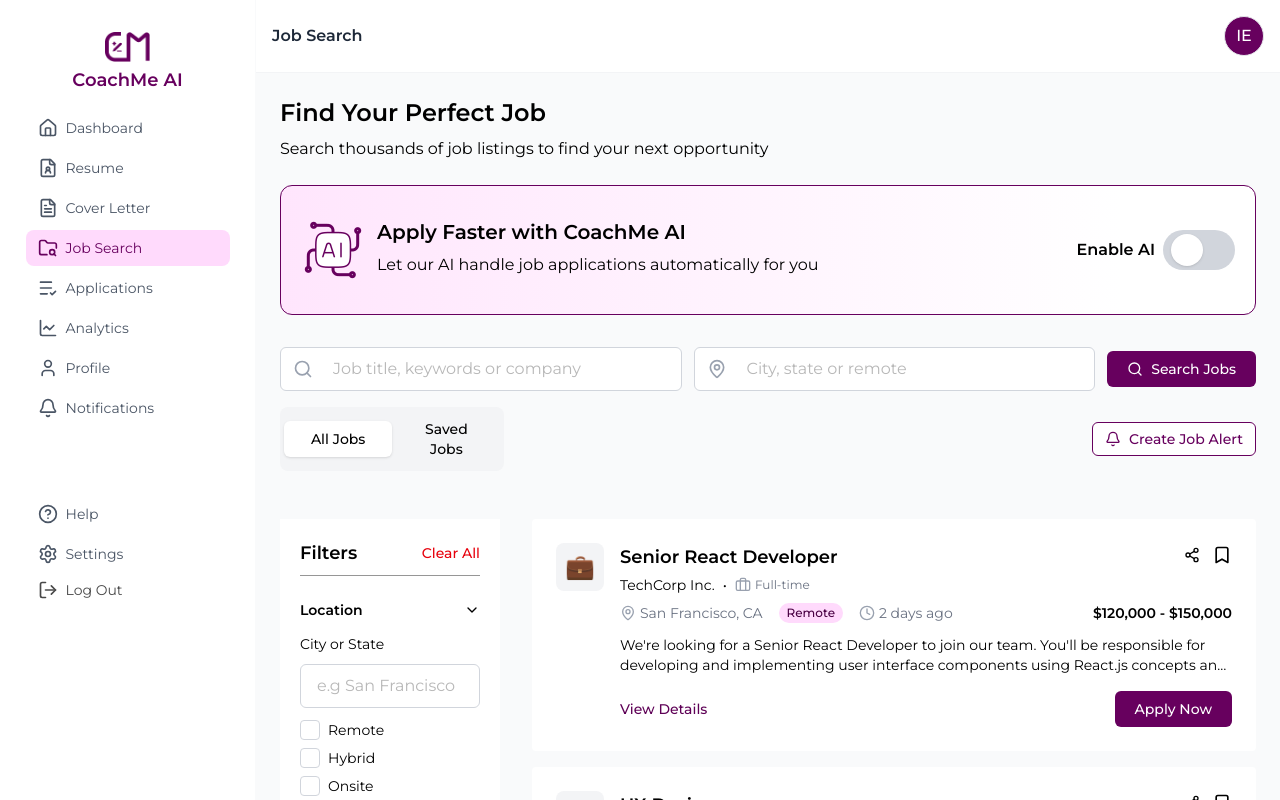
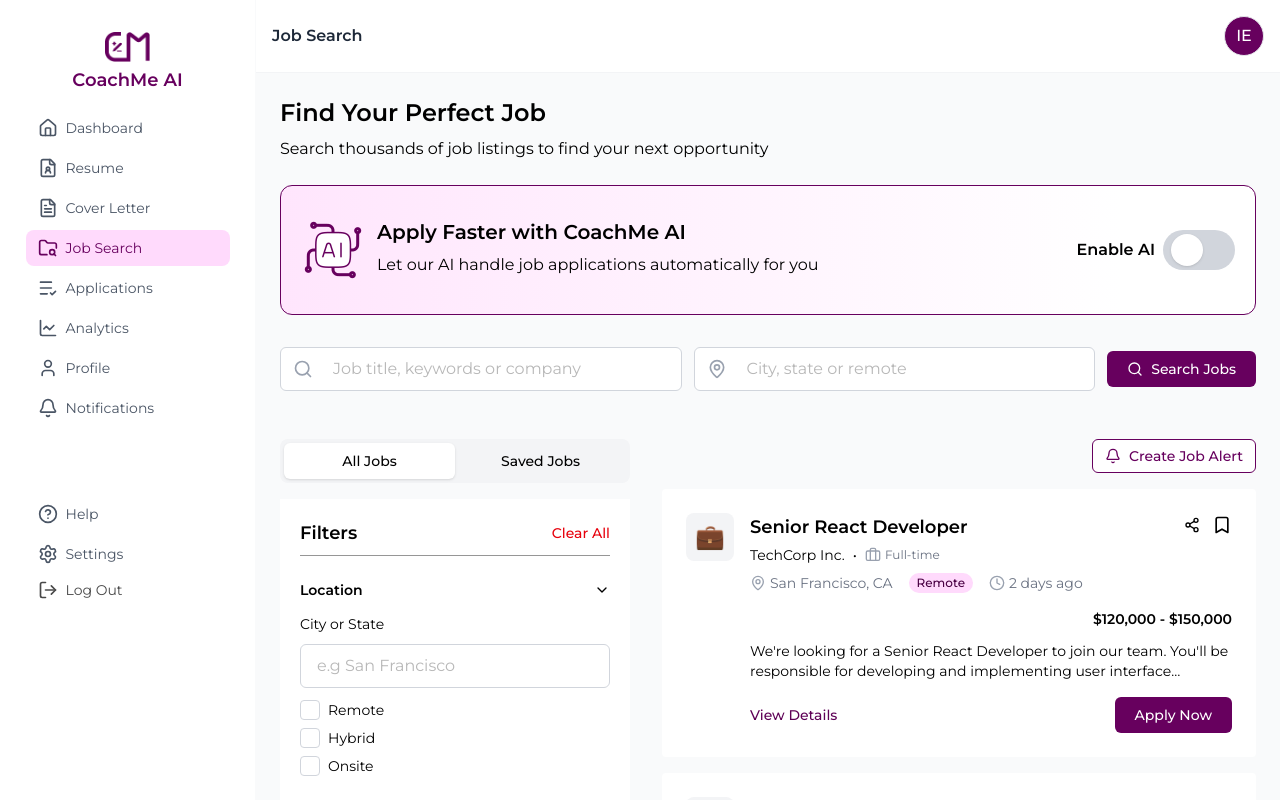
Before and after one commit to TheSkillGarage/coachme_ai, a React (Vite) app: page /user/jobs in a window 1280 px wide. Built offline with nearby package versions, Linux system fonts and the light colour scheme; sample sign-in values are in the browser's storage.

Commit message:
fix: job search layout

```diff
--- a/src/pages/jobsearch/details/index.tsx
+++ b/src/pages/jobsearch/details/index.tsx
@@ -96,8 +96,8 @@ export default function JobDetailsPage() {
           <p className="text-gray-500 mb-6">
             The job you're looking for doesn't exist in our database.
           </p>
-          <Link to="/user/jobs">
-            <Button variant="outline" icon={<ArrowLeft className="w-4 h-4 text-primary-700 m-auto" />} iconPosition="left" className="text-primary-700">
+          <Link to="/user/jobs" className="mx-auto flex justify-center">
+            <Button variant="outline" icon={<ArrowLeft className="w-4 h-4 text-primary-700" />} iconPosition="left" className="text-primary-700">
               Return to Job Search
             </Button>
           </Link>
--- a/src/pages/jobsearch/index.tsx
+++ b/src/pages/jobsearch/index.tsx
@@ -169,7 +169,7 @@ export default function JobSearch() {
 
         <SwitchAI />
 
-        <div className="">
+        <div className="mb-4">
           <SearchBar
             jobSearch={searchQuery}
             setJobSearch={setSearchQuery}
@@ -177,8 +177,11 @@ export default function JobSearch() {
             setLocationSearch={setLocationQuery}
           />
         </div>
-        <div className="py-4 flex flex-col xl:flex-row justify-between items-center">
-          <div className="w-full xl:w-[23%] flex items-center bg-gray-100 rounded-lg p-1">
+
+        <div className="py-4 xl:py-8">
+          <div className="grid grid-cols-1 xl:grid-cols-[350px_1fr] gap-8">
+            <div className="hidden xl:block">
+              <div className="mb-4 flex items-center bg-gray-100 rounded-lg p-1">
                 <button
                   onClick={() => setActiveTab("all")}
                   className={`w-full px-4 py-2 text-sm font-medium rounded-md cursor-pointer transition-colors ${
@@ -200,9 +203,41 @@ export default function JobSearch() {
                   Saved Jobs
                 </button>
               </div>
-          <div className="flex flex-col xl:flex-row gap-3 items-center w-full xl:w-auto">
-            <div className="xl:hidden flex justify-between items-center w-full my-4">
-              <p>{activeTab === "all" ? `All Jobs ` : `Saved Jobs`}</p>
+              <FiltersSidebar
+                filters={filters}
+                setFilters={setFilters}
+                onClearAll={clearAllFilters}
+              />
+            </div>
+            <div className="space-y-4">
+              <div className="xl:hidden">
+                <div className="mb-4 flex items-center bg-gray-100 rounded-lg p-1">
+                  <button
+                    onClick={() => setActiveTab("all")}
+                    className={`w-full px-4 py-2 text-sm font-medium rounded-md cursor-pointer transition-colors ${
+                      activeTab === "all"
+                        ? "bg-white text-foreground shadow-sm"
+                        : "text-muted-foreground hover:text-foreground"
+                    }`}
+                  >
+                    All Jobs
+                  </button>
+                  <button
+                    onClick={() => setActiveTab("saved")}
+                    className={`w-full px-4 py-2 text-sm font-medium rounded-md cursor-pointer transition-colors ${
+                      activeTab === "saved"
+                        ? "bg-white text-foreground shadow-sm"
+                        : "text-muted-foreground hover:text-foreground"
+                    }`}
+                  >
+                    Saved Jobs
+                  </button>
+                </div>
+
+                <div className="flex justify-between items-center gap-3 mb-4">
+                  <p className="font-medium">
+                    {activeTab === "all" ? "All Jobs" : "Saved Jobs"}
+                  </p>
                   <Button
                     variant="outline"
                     className="border-foreground text-foreground hover:bg-secondary bg-transparent"
@@ -214,24 +249,22 @@ export default function JobSearch() {
                 </div>
                 <Button
                   variant="outline"
-              size="sm"
-              className="flex items-center gap-2 bg-white border w-full xl:w-auto"
+                  className="flex items-center justify-center gap-2 bg-white border w-full mb-4"
                   icon={<Bell className="w-4 h-4 text-primary-500" />}
                 >
                   <span className="text-primary-500">Create Job Alert</span>
                 </Button>
               </div>
+              <div className="hidden xl:flex justify-end mb-4">
+                <Button
+                  variant="outline"
+                  size="sm"
+                  className="flex items-center gap-2 bg-white border"
+                  icon={<Bell className="w-4 h-4 text-primary-500" />}
+                >
+                  <span className="text-primary-500">Create Job Alert</span>
+                </Button>
               </div>
-        <div className="py-4 xl:py-8">
-          <div className="grid grid-cols-1 xl:grid-cols-4 gap-8">
-            <div className="hidden xl:block xl:col-span-1">
-              <FiltersSidebar
-                filters={filters}
-                setFilters={setFilters}
-                onClearAll={clearAllFilters}
-              />
-            </div>
-            <div className="lg:col-span-3">
               <JobListings
                 jobs={filteredJobs}
                 savedJobs={savedJobs}
@@ -241,7 +274,6 @@ export default function JobSearch() {
             </div>
           </div>
         </div>
-
         <FiltersMobileDrawer
           open={showFiltersDrawer}
           onOpenChange={setShowFiltersDrawer}
```
Lines whose indentation alone changed are shown as unchanged.
